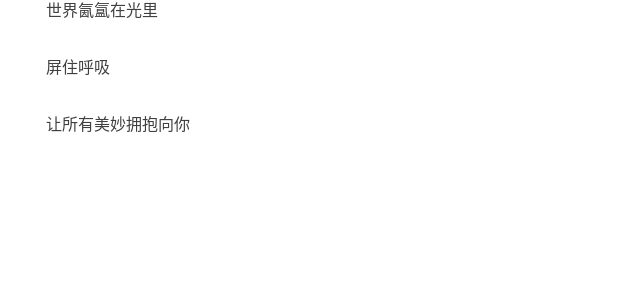
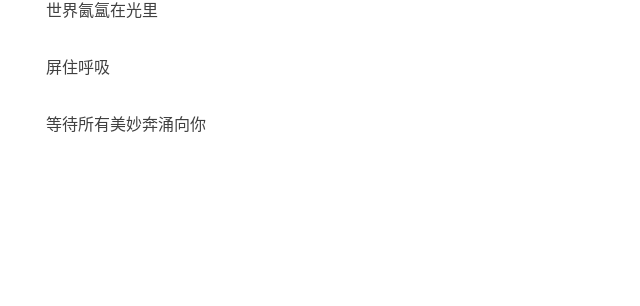
Before and after one commit to kanonjz/kanonjz.github.io, a Jekyll site: the page built from _posts/2021-11-29-the-flow-of-time.md, in a window 1280 px wide and 900 px high, scrolled down 1345 px. Shown: the part 146-452 px from the top of the window, without its empty margins (219-859 px from the left). Built offline with Jekyll 4.4.1, drawn with Linux system fonts in a browser that asks for light colours; nearby versions of some CDN libraries; comment, search, counter and statistics services are not loaded.

Commit message:
Update 2021-11-29-the-flow-of-time.md

```diff
--- a/_posts/2021-11-29-the-flow-of-time.md
+++ b/_posts/2021-11-29-the-flow-of-time.md
@@ -45,6 +45,6 @@ tags:
 
 屏住呼吸
 
-让所有美妙拥抱向你
+等待所有美妙奔涌向你
 
 <br/><br/><br/><br/>
```
